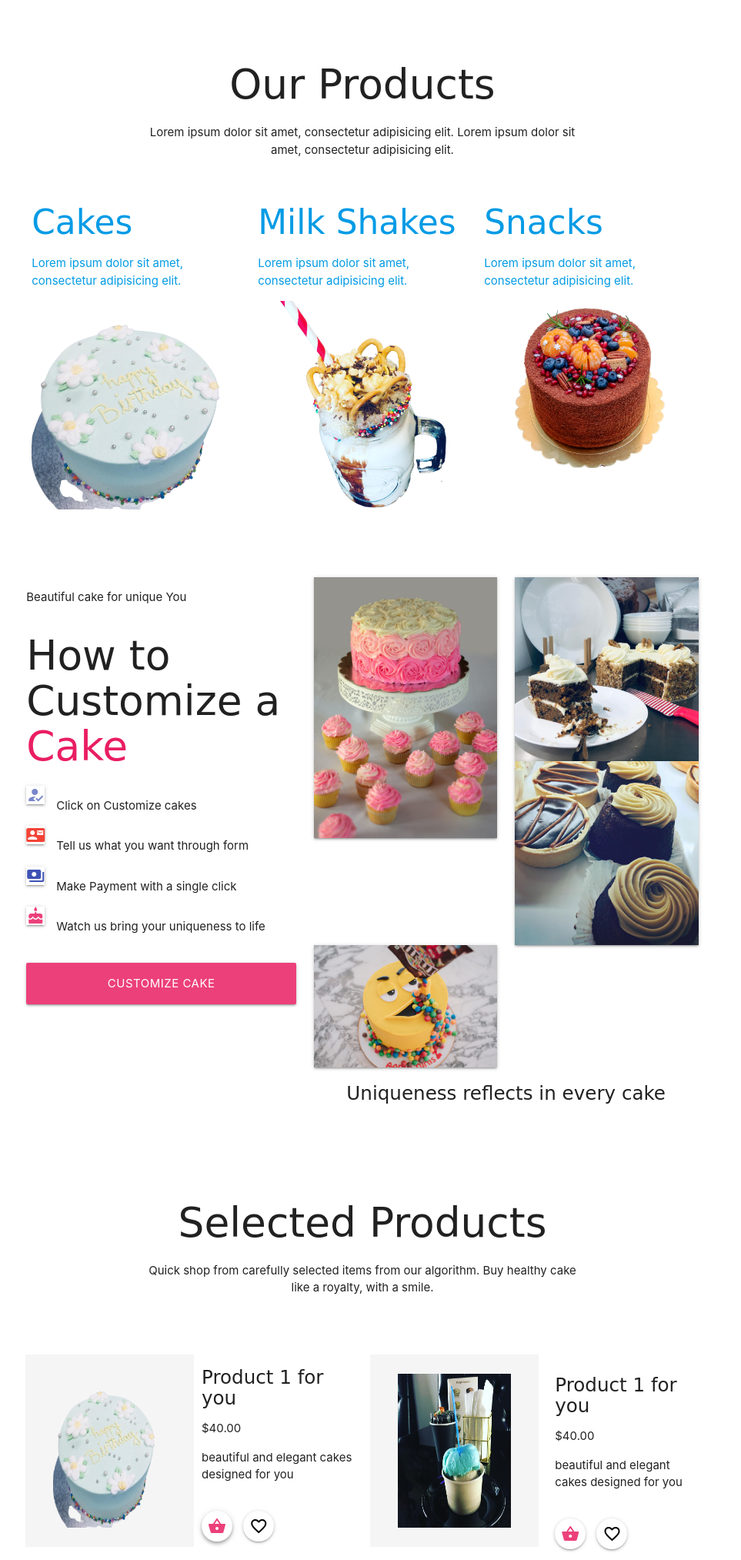
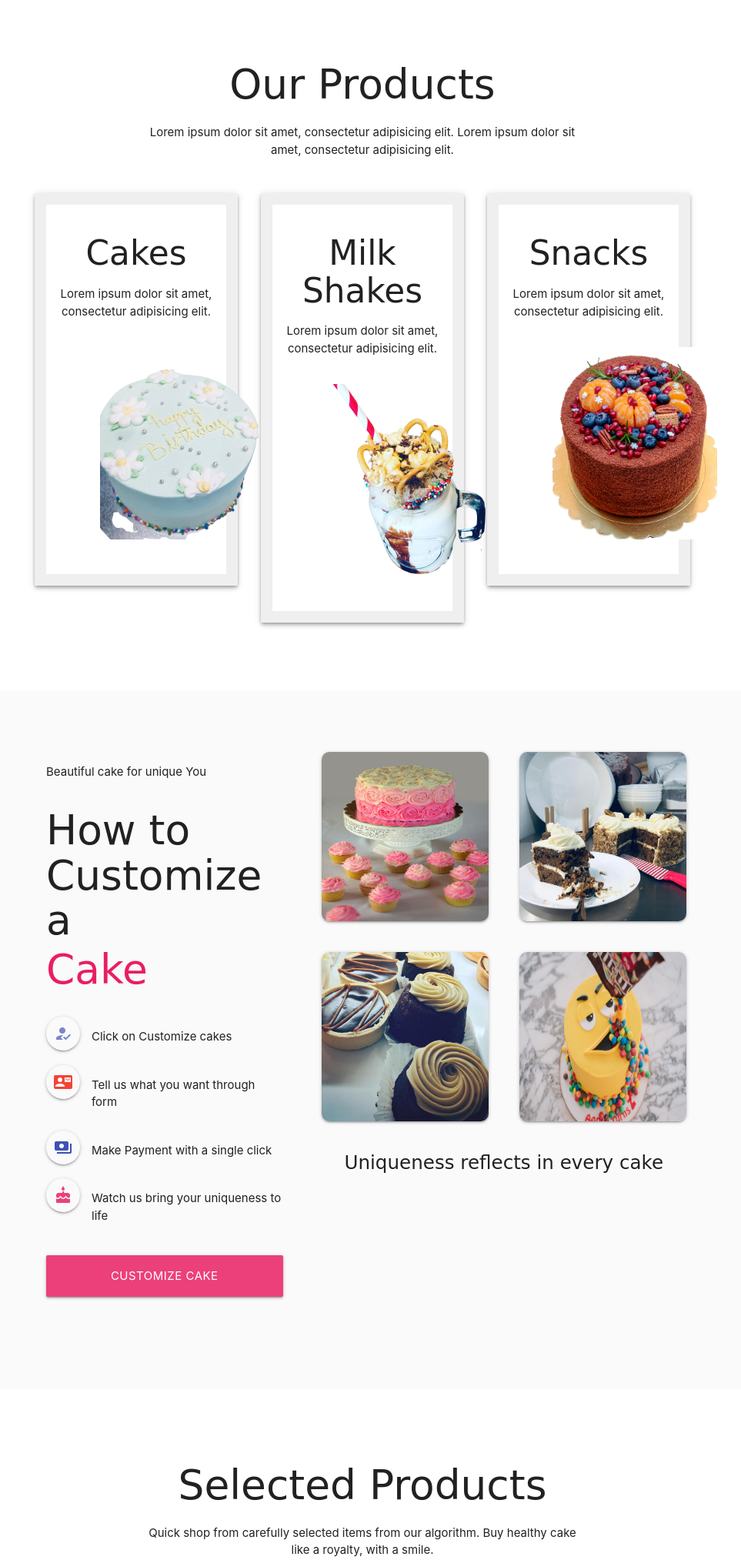
Before and after one commit to ndmichael/cakecasa, a Django app: page / in a window 1280 px wide. Shown: the part 886-2913 px from the top of the page at 77% size, without its empty margins (169-1132 px from the left). Run offline with Django 3.2, Linux system fonts and the light colour scheme; some web fonts are replaced.

Commit message:
wrote the main.css for project

```diff
--- a/casa/static/casa/css/main.css
+++ b/casa/static/casa/css/main.css
@@ -5,13 +5,17 @@ h1, h2, h3, h4, h5, h6 {
     font-family: 'Redressed', cursive;
 }
 
-#offer a {
+#offers {
+    padding-bottom: 35px;
+}
+
+#offers a {
     display: block;
     text-decoration: none;
     color: inherit;
 }
 
-#offer .product-cc {
+#offers .product-cc {
     /* border: thin rgb(207, 207, 207);  */
     border: 15px solid #efefef;
     padding: 10px;
@@ -20,7 +24,7 @@ h1, h2, h3, h4, h5, h6 {
 
 }
 
-#offer img {
+#offers img {
     min-height: 100%;
     height: 250px;
     width: 100% !important;
@@ -28,17 +32,51 @@ h1, h2, h3, h4, h5, h6 {
     transform: translateX(60px);
     transition: transform .3s;
 
-
 }
 
-#offer .product-cc:hover img {
+#offers .product-cc:hover img {
     transform: translateX(0);
 }
 
-#offer .cake-span {
+#offers .cake-span {
     padding: 20px 0;
 }
 
+#offers .offer {
+    padding: 15px;
+}
+
+
+#custom-cakes {
+    background:#fafafa;
+    padding: 4em 10px;
+}
+
+#custom-cakes  .how-to {
+    padding: 20 30px;
+}
+
+#custom-cakes .how-to span {
+    padding: 5px 0;
+    display: block;
+}
+
+#custom-cakes .how-to span i {
+    padding: 10px;
+    border-radius: 50%;
+}
+
+#custom-cakes .custom-cake {
+    padding: 20px !important;
+    overflow: hidden;
+}
+#custom-cakes .custom-cake img {
+    object-fit: top;
+    width: 100%;
+    height: 220px;
+    border-radius: 10px ;
+
+}
 
 #ft-products {
     padding: 4em 0 !important;
```
